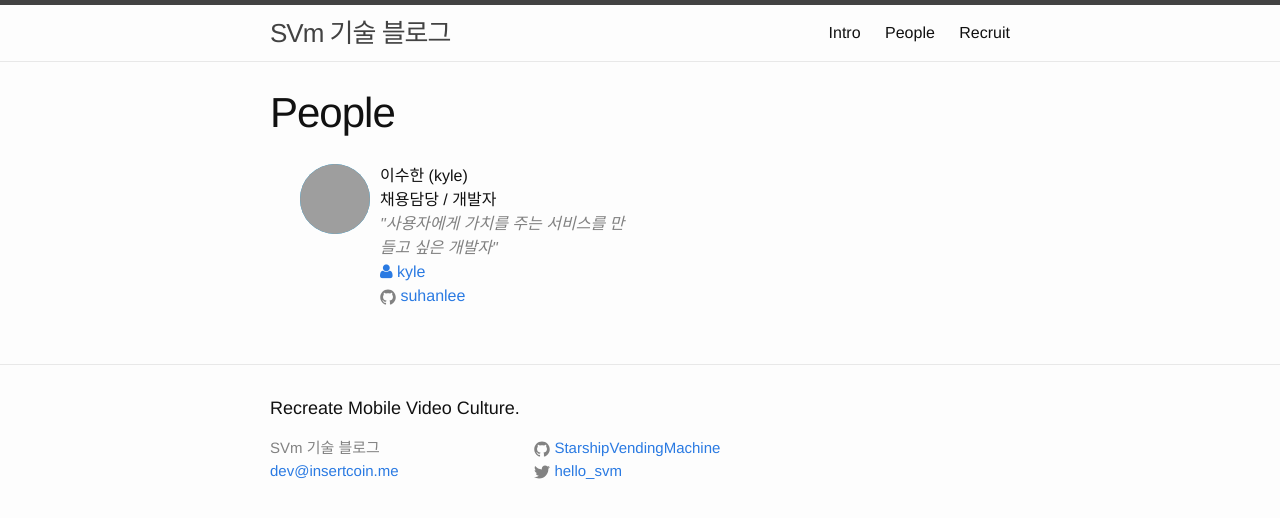
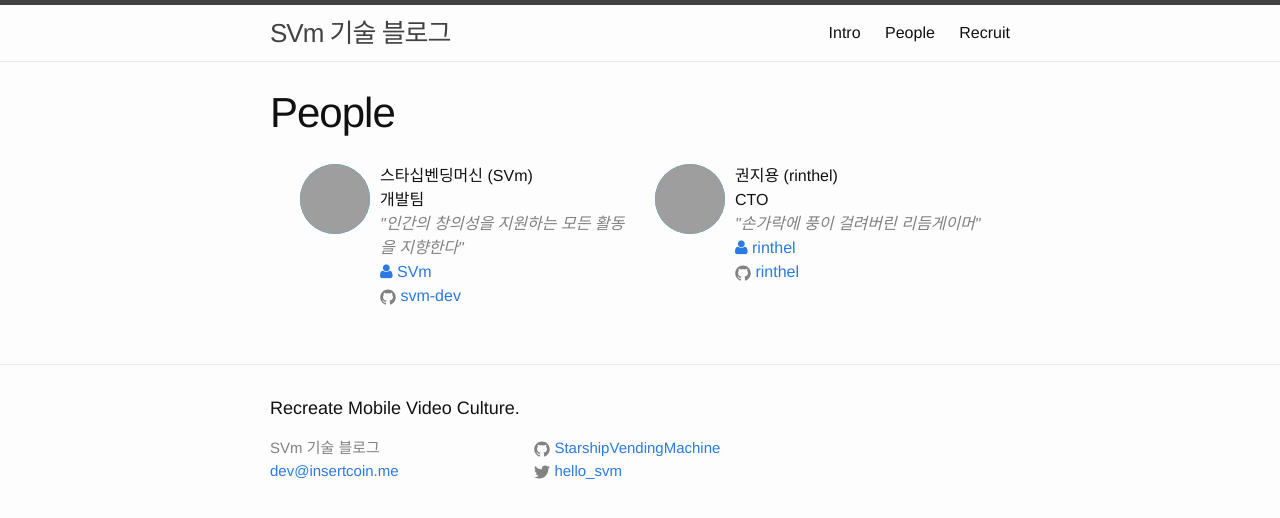
Before and after one commit to svm-dev/svm-dev.github.io, a Jekyll site: the page built from people.md, in a window 1280 px wide. Shown: the top 518 px of the page. Built offline with Jekyll 4.4.1, drawn with Linux system fonts in a browser that asks for light colours; grey boxes are pictures that could not be loaded.

Commit message:
edit author informations

```diff
--- a/_data/members.yml
+++ b/_data/members.yml
@@ -1,14 +1,22 @@
-# Author
-suhanlee:
-    name: "이수한"
-    nickname: "kyle"
-    email: "suahn.lee@insertcoin.me"
-    position: "채용담당 / 개발자"
-    bio: "사용자에게 가치를 주는 서비스를 만들고 싶은 개발자"
-    github: "suhanlee"
-    facebook: "suhan.lee.k@gmail.com"
-    twitter: "suhanlee"
-    image: "https://avatars2.githubusercontent.com/u/2666166?v=3&u=e9222752a65412ab2b4a0459fcb2932ae7c7620c&s=140"
+svm:
+    name: "스타십벤딩머신"
+    nickname: "SVm"
+    email: "dev@insertcoin.me"
+    position: "개발팀"
+    bio: "인간의 창의성을 지원하는 모든 활동을 지향한다"
+    github: "svm-dev"
+    image: "https://avatars0.githubusercontent.com/u/15644018?v=4"
+
+rinthel:
+    name: "권지용"
+    nickname: "rinthel"
+    email: "r@insertcoin.me"
+    position: "CTO"
+    bio: "손가락에 풍이 걸려버린 리듬게이머"
+    github: "rinthel"
+    facebook: "rinthel@gmail.com"
+    twitter: "rinthel"
+    image: "https://avatars3.githubusercontent.com/u/10972499?v=4"
 
 # Example
 
--- a/people.md
+++ b/people.md
@@ -9,16 +9,15 @@ permalink: /people/
     {% for members in site.data.members %}
     {% assign member = members[1] %}
     <div class="people-box1">
-    <img class="badge" src="https://avatars2.githubusercontent.com/u/2666166?v=3&u=e9222752a65412ab2b4a0459fcb2932ae7c7620c&s=140">
-    <div class="profile">
-        {{ member.name }}
-        ({{ member.nickname }}) <br>
-
-        {{ member.position }} <br>
-        <div class="bio"> "{{ member.bio }}" </div>
-        {% include icon-email.html username=member.email profile=member.nickname %} <br>
-        {% include icon-github.html username=member.github %} <br>
-    </div>
+        <img class="badge" src="{{ member.image }}">
+        <div class="profile">
+            {{ member.name }}
+            ({{ member.nickname }}) <br>
+            {{ member.position }} <br>
+            <div class="bio"> "{{ member.bio }}" </div>
+            {% include icon-email.html username=member.email profile=member.nickname %} <br>
+            {% include icon-github.html username=member.github %} <br>
+        </div>
     </div>
     {% endfor %}
 </ul>
```
Also changed, not shown: _posts/2016-05-16-welcome-to-svm.md (+1 -1 lines).
